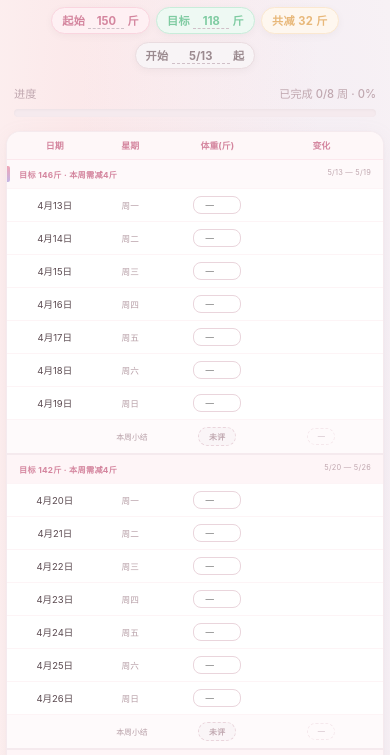
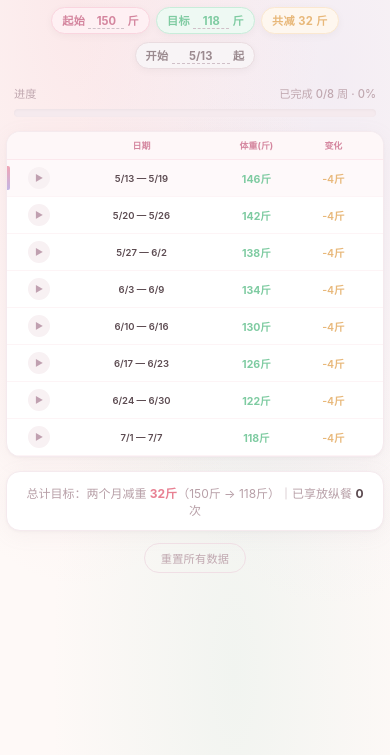
Before and after one commit to sksk1236/weight-plan, a plain HTML site: page index.html in a window 390 px wide. Shown: the part 86-841 px from the top of the page. Drawn offline with Linux system fonts and the light colour scheme.

Commit message:
Restore expand/collapse with date-only daily rows

```diff
--- a/index.html
+++ b/index.html
@@ -392,6 +392,51 @@
     background: transparent;
   }
 
+  /* Expand button */
+  .expand-btn {
+    display: inline-block;
+    width: 22px;
+    height: 22px;
+    line-height: 22px;
+    border-radius: 50%;
+    cursor: pointer;
+    user-select: none;
+    -webkit-tap-highlight-color: transparent;
+    font-size: 0.82em;
+    font-weight: 700;
+    transition: transform 0.2s, background 0.2s;
+    background: #f8f1f3;
+    color: #c0a0b0;
+    border: none;
+    font-family: inherit;
+    padding: 0;
+  }
+
+  .expand-btn:active {
+    background: #f0dde3;
+  }
+
+  .expand-btn.open {
+    transform: rotate(90deg);
+    background: #f0dde3;
+    color: #d4859e;
+  }
+
+  .daily-row {
+    display: none;
+  }
+
+  .daily-row.show {
+    display: table-row;
+  }
+
+  .daily-row td {
+    padding: 5px 6px;
+    font-size: 0.75em;
+    background: #fefafb;
+    border-bottom: 1px solid #fdf4f6;
+  }
+
   /* Daily weight input */
   .daily-weight-input {
     width: 56px;
@@ -774,8 +819,8 @@
     <table>
       <thead>
         <tr>
+          <th></th>
           <th>日期</th>
-          <th>星期</th>
           <th>体重(斤)</th>
           <th>变化</th>
           <th></th>
@@ -900,97 +945,92 @@ function saveData() {
 
 function getWeekData(n) { return data[n] || { result: null, cheat: null, daily: {} }; }
 function getDaily(n) { return (data[n] && data[n].daily) || {}; }
-const DAY_NAMES = ['周一','周二','周三','周四','周五','周六','周日'];
 
-function getAllDays() {
+function getDayDates(weekIdx) {
   const baseDate = parseDate(settings.startDate);
-  const totalDays = weeks.length * 7;
-  const fmt = d => `${d.getMonth()}月${d.getDate()}日`;
-  const days = [];
-  for (let i = 0; i < totalDays; i++) {
-    const d = new Date(baseDate);
+  const weekStart = new Date(baseDate);
+  weekStart.setDate(weekStart.getDate() + weekIdx * 7);
+  const fmt = d => `${d.getMonth()+1}/${d.getDate()}`;
+  const dates = [];
+  for (let i = 0; i < 7; i++) {
+    const d = new Date(weekStart);
     d.setDate(d.getDate() + i);
-    days.push({
-      dateStr: fmt(d),
-      weekday: DAY_NAMES[i % 7],
-      weekNum: Math.floor(i / 7) + 1,
-      dayInWeek: (i % 7) + 1,
-      dKey: 'd' + ((i % 7) + 1)
-    });
+    dates.push(fmt(d));
   }
-  return days;
+  return dates;
 }
 
 function render() {
   const tbody = document.getElementById('tbody');
   tbody.innerHTML = '';
-  const allDays = getAllDays();
-  let prevVal = null;
+  const expandedSet = JSON.parse(localStorage.getItem('diet_expanded') || '[]');
 
-  allDays.forEach((day, i) => {
-    const wd = getWeekData(day.weekNum);
-    const daily = getDaily(day.weekNum);
-    const val = daily[day.dKey];
+  weeks.forEach((w, idx) => {
+    const wd = getWeekData(w.n);
+    const daily = getDaily(w.n);
+    const dates = getDayDates(idx);
+    const expanded = expandedSet.includes(w.n);
 
-    // Week separator every 7th day (before the day row if it's day 1 of week)
-    if (day.dayInWeek === 1) {
-      const w = weeks[day.weekNum - 1];
-      tbody.innerHTML += `<tr style="background:#fef5f7;">
-        <td colspan="5" style="padding:8px 12px;font-size:0.78em;font-weight:700;color:#d4859e;letter-spacing:0.03em;text-align:left;">
-          目标 ${w.tw}斤 · 本周需减${w.loss}斤
-          <span style="float:right;font-weight:400;color:#c0a8b0;font-size:0.9em;">${w.start} — ${w.end}</span>
-        </td>
+    // Expand button class
+    const btnCls = expanded ? 'expand-btn open' : 'expand-btn';
+
+    // Main week row
+    tbody.innerHTML += `<tr class="week-summary-row" style="cursor:pointer;">
+      <td><button class="${btnCls}" data-week="${w.n}" data-action="expand">▶</button></td>
+      <td class="date-range" style="font-weight:600;color:#5c4b51;">${w.start} — ${w.end}</td>
+      <td class="weight-target" style="text-align:center;">${w.tw}斤</td>
+      <td class="weight-loss" style="text-align:center;">-${w.loss}斤</td>
+      <td></td>
+    </tr>`;
+
+    // Daily sub-rows
+    let prevWeight = w.sw;
+    for (let d = 1; d <= 7; d++) {
+      const val = daily['d' + d];
+      const filled = val !== undefined && val !== '' ? 'filled' : '';
+      let deltaHTML = '';
+      if (val !== undefined && val !== '') {
+        const numVal = parseFloat(val);
+        const diff = (prevWeight - numVal).toFixed(1);
+        if (diff > 0) deltaHTML = `<span class="daily-delta down">↓${diff}</span>`;
+        else if (diff < 0) deltaHTML = `<span class="daily-delta up">↑${Math.abs(diff)}</span>`;
+        else deltaHTML = `<span class="daily-delta" style="color:#aaa">→</span>`;
+        prevWeight = numVal;
+      }
+      tbody.innerHTML += `<tr class="daily-row ${expanded ? 'show' : ''}" data-week="${w.n}">
+        <td></td>
+        <td style="color:#b8a0a8;font-size:0.8em;">${dates[d-1]}</td>
+        <td><input class="daily-weight-input ${filled}" type="number" step="0.1" min="50" max="200" value="${val || ''}" placeholder="—" data-week="${w.n}" data-day="d${d}" onchange="saveDailyWeight(${w.n}, 'd${d}', this.value)" onfocus="this.select()"></td>
+        <td>${deltaHTML}</td>
+        <td></td>
       </tr>`;
     }
 
-    // Delta calculation
-    let deltaHTML = '';
-    if (val !== undefined && val !== '') {
-      const numVal = parseFloat(val);
-      if (prevVal !== null) {
-        const diff = (prevVal - numVal).toFixed(1);
-        if (diff > 0) deltaHTML = `<span class="daily-delta down">↓${diff}</span>`;
-        else if (diff < 0) deltaHTML = `<span class="daily-delta up">↑${Math.abs(diff)}</span>`;
-        else deltaHTML = `<span class="daily-delta" style="color:#aaa">→</span>`;
-      }
-      prevVal = numVal;
-    }
-
-    const filled = val !== undefined && val !== '' ? 'filled' : '';
-
-    tbody.innerHTML += `<tr>
-      <td style="color:#5c4b51;font-size:0.9em;white-space:nowrap;">${day.dateStr}</td>
-      <td style="color:#b8a0a8;font-size:0.82em;">${day.weekday}</td>
-      <td><input class="daily-weight-input ${filled}" type="number" step="0.1" min="50" max="200" value="${val || ''}" placeholder="—" data-week="${day.weekNum}" data-day="${day.dKey}" onchange="saveDailyWeight(${day.weekNum}, '${day.dKey}', this.value)" onfocus="this.select()"></td>
-      <td style="min-width:42px;">${deltaHTML}</td>
-      <td></td>
-    </tr>`;
-
-    // Week result row after day 7
-    if (day.dayInWeek === 7) {
+    // Result + cheat row at bottom of week
     let resultHTML, cheatHTML;
     if (!wd.result) {
-        resultHTML = `<span class="result-btn result-empty" data-week="${day.weekNum}" data-action="toggle">未评</span>`;
+      resultHTML = `<span class="result-btn result-empty" data-week="${w.n}" data-action="toggle">点击</span>`;
     } else if (wd.result === 'success') {
-        resultHTML = `<span class="result-btn result-success" data-week="${day.weekNum}" data-action="toggle">达标</span>`;
+      resultHTML = `<span class="result-btn result-success" data-week="${w.n}" data-action="toggle">达标</span>`;
     } else {
-        resultHTML = `<span class="result-btn result-fail" data-week="${day.weekNum}" data-action="toggle">未达标</span>`;
+      resultHTML = `<span class="result-btn result-fail" data-week="${w.n}" data-action="toggle">未达标</span>`;
     }
     if (wd.cheat) {
-        cheatHTML = `<span class="cheat-btn cheat-set" data-week="${day.weekNum}" data-action="cheat">${escapeHTML(wd.cheat)}</span>`;
+      cheatHTML = `<span class="cheat-btn cheat-set" data-week="${w.n}" data-action="cheat">${escapeHTML(wd.cheat)}</span>`;
     } else if (wd.result === 'success') {
-        cheatHTML = `<span class="cheat-btn" data-week="${day.weekNum}" data-action="cheat">+放纵餐</span>`;
+      cheatHTML = `<span class="cheat-btn" data-week="${w.n}" data-action="cheat">+</span>`;
+    } else if (!wd.result) {
+      cheatHTML = `<span class="cheat-btn" data-week="${w.n}" data-action="cheat">+</span>`;
     } else {
       cheatHTML = `<span class="cheat-btn cheat-locked">—</span>`;
     }
-
-      tbody.innerHTML += `<tr style="background:#fefafb;border-bottom:2px solid #f5eaee;">
-        <td colspan="2" style="color:#b8a0a8;font-size:0.75em;text-align:right;padding-right:10px;">本周小结</td>
+    tbody.innerHTML += `<tr class="daily-row ${expanded ? 'show' : ''}" data-week="${w.n}" style="background:#fefafb;">
+      <td></td>
+      <td style="color:#b8a0a8;font-size:0.78em;text-align:right;padding-right:8px;">本周小结</td>
       <td>${resultHTML}</td>
       <td>${cheatHTML}</td>
       <td></td>
     </tr>`;
-    }
   });
 
   bindEvents();
@@ -1017,6 +1057,13 @@ function bindEvents() {
       openCheatPopup(week);
     });
   });
+  document.querySelectorAll('[data-action="expand"]').forEach(el => {
+    el.addEventListener('click', function(e) {
+      e.preventDefault();
+      e.stopPropagation();
+      toggleExpand(parseInt(this.dataset.week));
+    });
+  });
 }
 
 function saveDailyWeight(week, day, val) {
@@ -1030,6 +1077,29 @@ function saveDailyWeight(week, day, val) {
   }
   saveData();
   render();
+  // Re-expand after render
+  const expandedSet = JSON.parse(localStorage.getItem('diet_expanded') || '[]');
+  if (expandedSet.includes(week)) {
+    document.querySelectorAll(`.daily-row[data-week="${week}"]`).forEach(r => r.classList.add('show'));
+    const btn = document.querySelector(`.expand-btn[data-week="${week}"]`);
+    if (btn) btn.classList.add('open');
+  }
+}
+
+function toggleExpand(week) {
+  const expandedSet = JSON.parse(localStorage.getItem('diet_expanded') || '[]');
+  const idx = expandedSet.indexOf(week);
+  if (idx >= 0) {
+    expandedSet.splice(idx, 1);
+  } else {
+    expandedSet.push(week);
+  }
+  localStorage.setItem('diet_expanded', JSON.stringify(expandedSet));
+  const rows = document.querySelectorAll(`.daily-row[data-week="${week}"]`);
+  const btn = document.querySelector(`.expand-btn[data-week="${week}"]`);
+  const isOpen = idx < 0;
+  rows.forEach(r => r.classList.toggle('show', isOpen));
+  if (btn) btn.classList.toggle('open', isOpen);
 }
 
 function toggleResult(week) {
```
Lines whose indentation alone changed are shown as unchanged.
